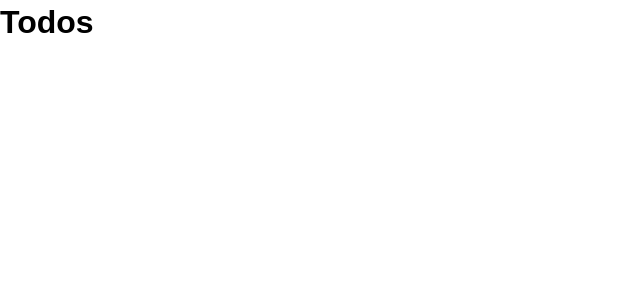
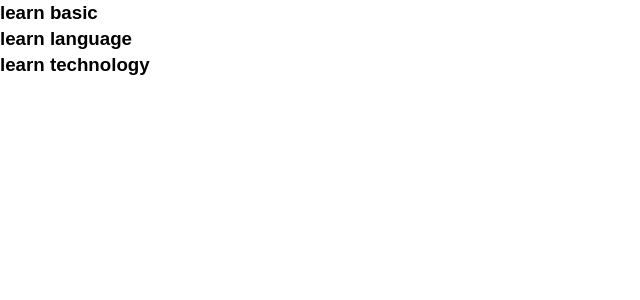
Before and after one commit to ashdeepupadhyay/TODO-APP-REACT, a React (Create React App) app: page / in a window 1280 px wide. Shown: the top 300 px of the page, without its empty margins (0-640 px from the left). Built offline with nearby package versions, Linux system fonts and the light colour scheme.

Commit message:
printing a state in Todo component which is a prop for it

```diff
--- a/src/components/Todos.js
+++ b/src/components/Todos.js
@@ -2,15 +2,10 @@ import React from 'react';
 
 class Todos extends React.Component{
   render(){
-    console.log(this.props.todos)
-
-    return (
-      <div >
-        <h1>Todos</h1>
-      </div>
-    );
-  }
-
+      return this.props.todos.map((todo)=>(
+        <h3>{todo.title}</h3>
+      ));
+    };
 }
 
 
```
